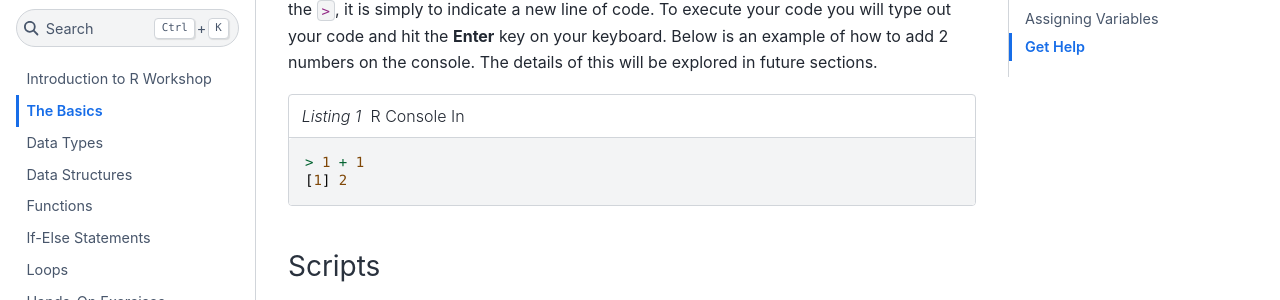
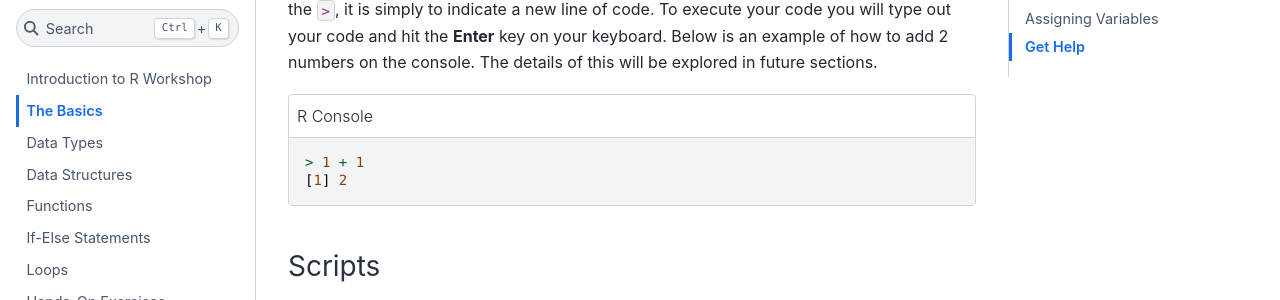
Before and after one commit to SouthernMethodistUniversity/intro-to-r, a Jupyter Book: the page built from docs/basics.md, in a window 1280 px wide and 900 px high, scrolled down 1517 px. Shown: the part 154-454 px from the top of the window. Built offline with Jupyter Book 1.0.4 settings and Sphinx 7.4.7 and the Sphinx Book theme 1.1.4, drawn with Linux system fonts in a browser that asks for light colours.

````diff
--- a/docs/_config.yml
+++ b/docs/_config.yml
@@ -53,3 +53,7 @@ repository:
   url                       : https://github.com/SouthernMethodistUniversity/intro-to-r # The URL to your book's repository
   path_to_book              : ""  # A path to your book's folder, relative to the repository root.
   branch                    : main  # Which branch of the repository should be used when creating links
+
+sphinx:
+  config:
+    numfig: false
--- a/docs/basics.md
+++ b/docs/basics.md
@@ -31,7 +31,7 @@ To set your *working directory*, navigate to the folder you want to be your *wor
 In the bottom left panel of RStudio, under the **Console** tab, is where you will execute all of your R code. Each line of code is prompted by the `>` symbol. You do not need to type in the `>`, it is simply to indicate a new line of code. To execute your code you will type out your code and hit the **Enter** key on your keyboard. Below is an example of how to add 2 numbers on the console. The details of this will be explored in future sections.
 
 ```{code-block} r
-:caption: R Console In
+:caption: R Console
 
 > 1 + 1
 [1] 2
````
